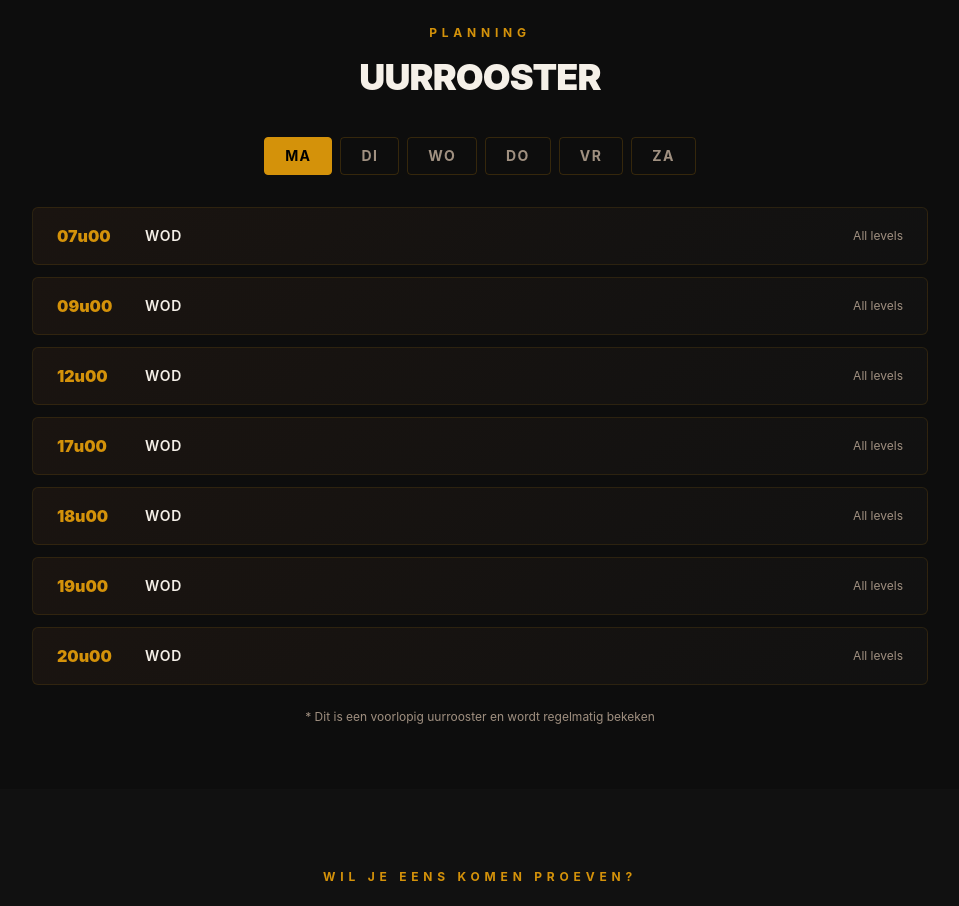
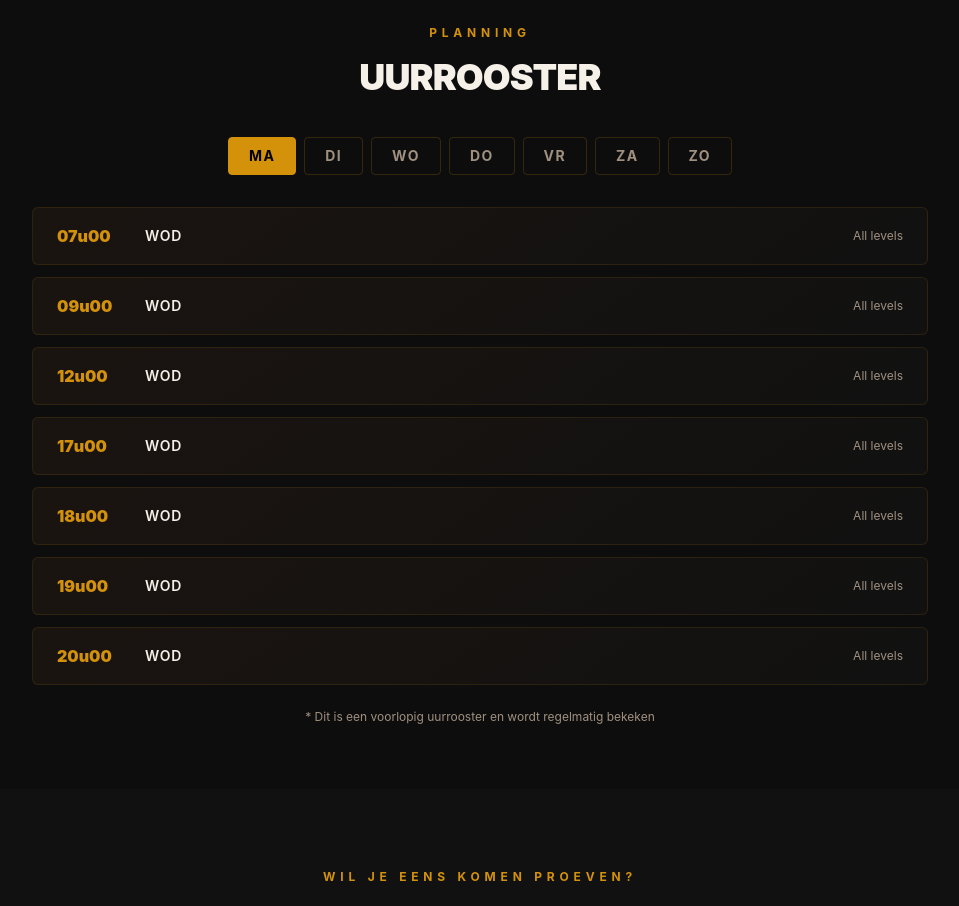
Before and after one commit to TNLConsulting/uprise-website, a React (Vite) app: page /groepslessen in a window 1280 px wide. Shown: the part 2600-3506 px from the top of the page, without its empty margins (160-1119 px from the left). Built offline with nearby package versions, Linux system fonts and the light colour scheme; the HTML template or start-up script is replaced by a standard one.

Commit message:
fix: zondag terug toegevoegd aan uurrooster

```diff
--- a/src/pages/Groepslessen.tsx
+++ b/src/pages/Groepslessen.tsx
@@ -71,9 +71,13 @@ const SCHEDULE: Record<string, { time: string; class: string }[]> = {
     { time: "10u00", class: "WOD" },
     { time: "11u00", class: "OLY" },
   ],
+  Zo: [
+    { time: "09u30", class: "TEAMWOD" },
+    { time: "10u30", class: "COMPETITION" },
+  ],
 };
 
-const DAYS = ["Ma", "Di", "Wo", "Do", "Vr", "Za"];
+const DAYS = ["Ma", "Di", "Wo", "Do", "Vr", "Za", "Zo"];
 
 const Groepslessen = () => {
   const [activeDay, setActiveDay] = useState("Ma");
```
